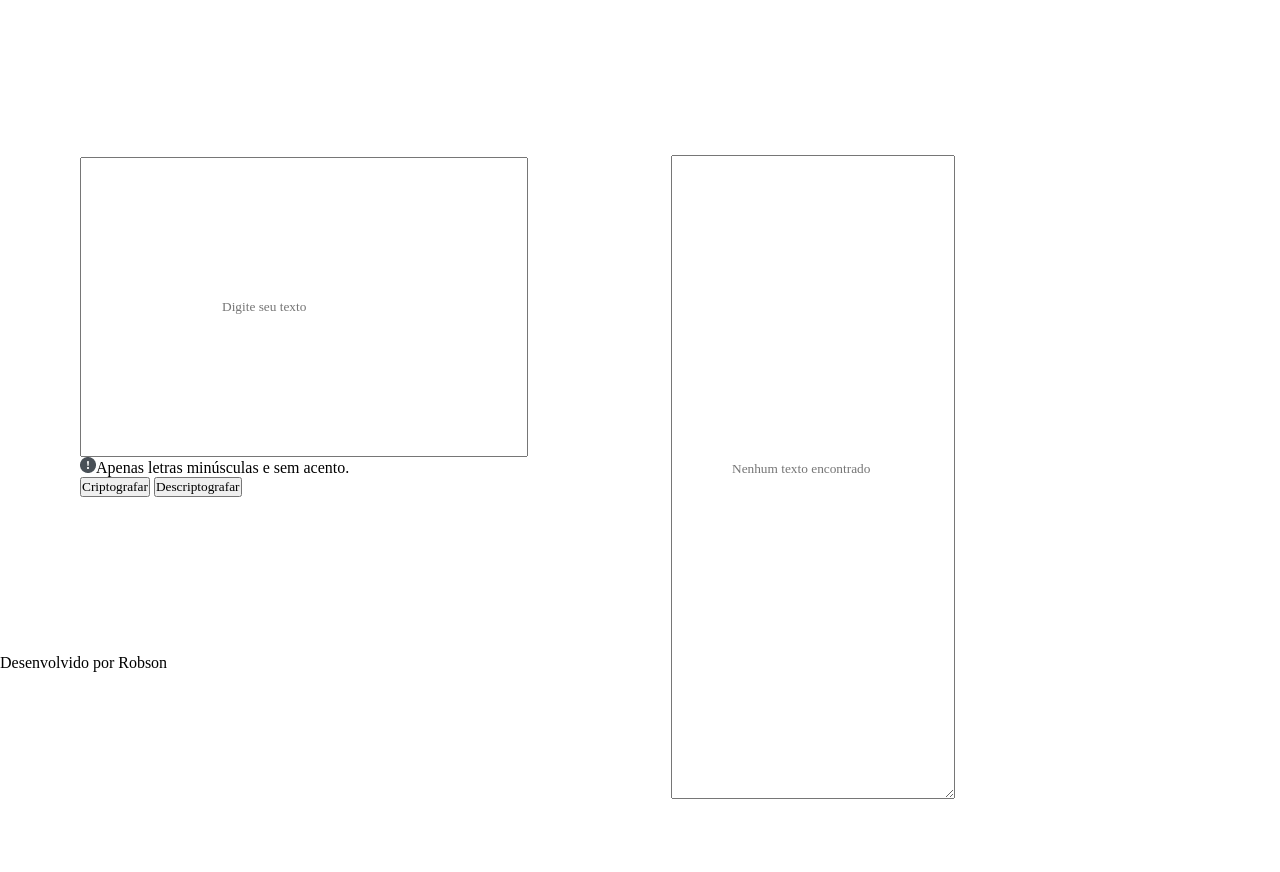
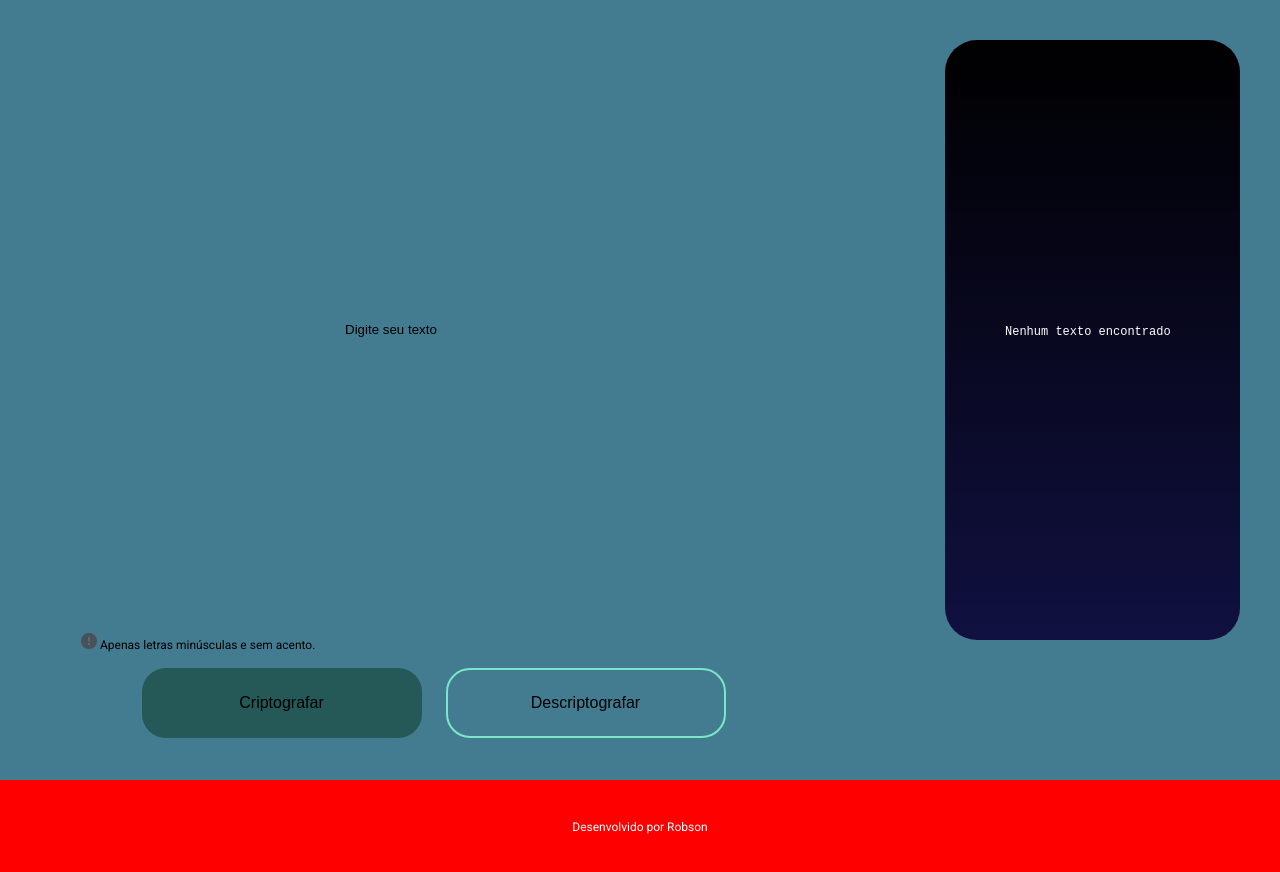
Before and after one commit to RobsonStss/Codificador, a plain HTML site: page index.html in a window 1280 px wide. Before the commit the page ends 803 px from the top, so only its background shows below. Drawn offline with Linux system fonts and the light colour scheme.

Commit message:
estilizar a pagina

```diff
--- a/index.html
+++ b/index.html
@@ -9,20 +9,20 @@
 <body>
     <main id="main">
         <section id="main__entrada">
-            <input type="text" id="main__entrada__texto" placeholder="Digite seu texto">
-            <p><img src="assets/bi_exclamation-circle-fill.png" alt="incone de exclamação">Apenas letras minúsculas e sem acento.</p>
-            <div>
-                <button type="button" onclick="criptografar()" id="main__entrada__botao">Criptografar</button>
-                <button type="button" onclick="descriptografar()" id="main__entrada__botao">Descriptografar</button>
+            <input type="text" id="main__entrada__texto" value="Digite seu texto">
+            <p><img src="assets/bi_exclamation-circle-fill.png" alt="incone de exclamação"> Apenas letras minúsculas e sem acento.</p>
+            <div id="main__entrada__botoes">
+                <button type="button" onclick="criptografar()"  id="main__entrada__botoes__criptografar">Criptografar</button>
+                <button type="button" onclick="descriptografar()" id="main__entrada__botoes__descriptografar">Descriptografar</button>
             </div>
         </section>
         <div id="main__saida">
-                <textarea name="name" id="main__saida__texto" placeholder="Nenhum texto encontrado"></textarea>
+            <textarea name="name" id="main__saida__texto" placeholder="Nenhum texto encontrado"></textarea>
         </div>
     </main>
-    <footer>
+    <footer id="rodape">
         <p>Desenvolvido por Robson</p>
     </footer>
-    <script src="appp.js"></script>
+    <script src="app.js"></script>
 </body>
 </html>
--- a/styles/style.css
+++ b/styles/style.css
@@ -1,26 +1,83 @@
+@import url('https://fonts.googleapis.com/css2?family=Roboto:ital,wght@0,100;0,300;0,400;0,500;0,700;0,900;1,100;1,300;1,400;1,500;1,700;1,900&display=swap');
+
 * {
     margin: 0;
     padding: 0;
-    font-family: 'Times New Roman', Times, serif;
+}
+
+:root {
+    --corBotao: #255957;
+    --corBorda: #7AE7C7;
+    --corFundo: #437C90;
+}
+
+body {
+    background-color: var(--corFundo);
+    font-size: 16px;
+    font-family: "Roboto", sans-serif;
+    font-weight: 400;
+    font-style: normal;
 }
 
 #main {
-    background-color: white;
     display: flex;
     flex-direction: row;
-    justify-content: center;
+    justify-content: flex-end;
     gap: 75px;
-    padding: 155px 12px;
+    padding: 40px;
 }
 
 #main__entrada {
     padding: 2px 68px;
     align-items: center;
+    outline: 0;
 }
 
 #main__entrada__texto {
-    padding: 140px ;
+    outline: none;
+    border: none;
+    padding: 280px ;
+    background-color: var(--corFundo);
+}
 
+::-webkit-input-placeholder {
+    color: white;
+    font-size: 12px;
+ }
+
+p {
+    align-items: center;
+    font-size: 12px;
+    padding: 16px;
+    gap: 16px;
+}
+
+#main__entrada__botoes {
+    display: flex;
+    flex-direction: row;
+    justify-content: center;
+    gap: 24px;
+}
+
+#main__entrada__botoes__criptografar {
+    font-size: 16px;
+    padding: 24px;
+    width: 280px;
+    border-radius: 24px;
+    border: none;
+    background-color: var(--corBotao);
+    border-color: var(--corBotao);
+}
+
+#main__entrada__botoes__descriptografar {
+    font-size: 16px;
+    padding: 24px;
+    width: 280px;
+    border-radius: 24px;
+    background-color: var(--corFundo);
+    border: solid;
+    border-color: var(--corBorda);
+    border-width: 2px;
 }
 
 #main__saida {
@@ -32,12 +89,35 @@
 
 
 #main__saida__texto  {
-    padding: 305px 60px;
+    padding: 285px 60px;
+    background-image: url(/assets/Illustration\ Robot\ Instagram\ Highlights\ Blue.png);
+    border-radius: 32px;
+    resize: none;
+    background-color: white;
+    border: none;
+    outline: none;
 }
 
 
 .botao-copiar{
     position: absolute;
-    bottom: 70px;
-    right: 610px;
+    bottom: 250px;
+    right: 175px;
+
+    font-size: 16px;
+    padding: 24px;
+    width: 250px;
+    border-radius: 24px;
+    background-color:;
+    border: solid;
+    border-color: var(--corBorda);
+    border-width: 2px;
 }
+
+#rodape {
+    color: white;
+    background-color: red;
+    font-size: 1.5rem;
+    text-align: center;
+    padding: 23.64px;
+}
```
